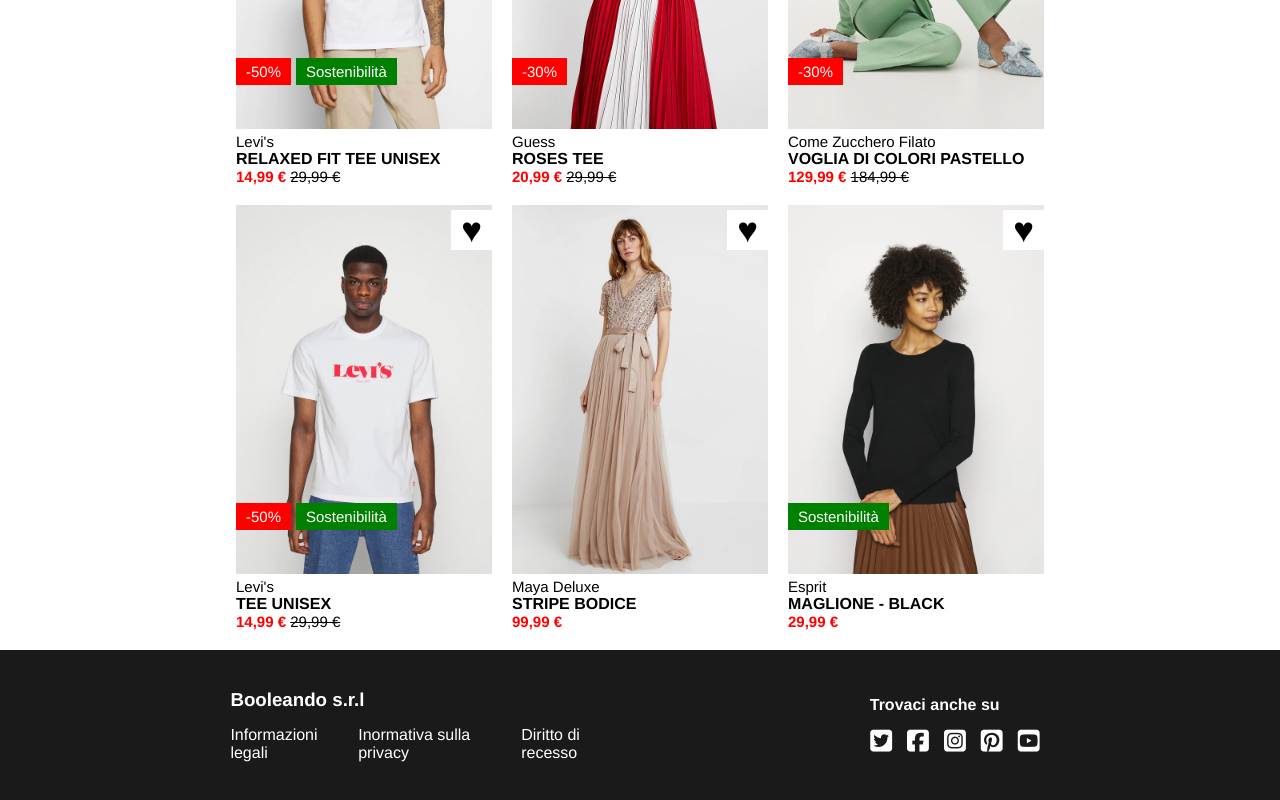
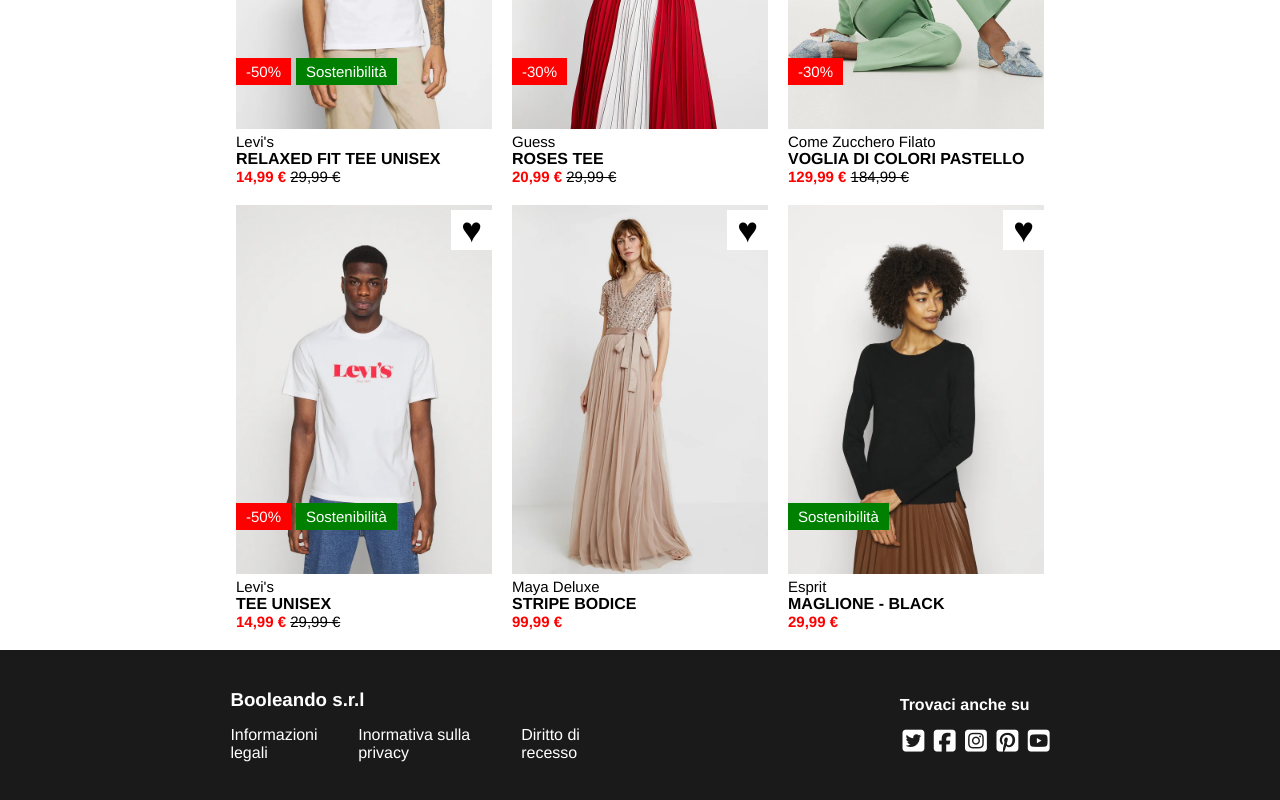
Before and after one commit to Alex-Mihov/html-css-boolando, a plain HTML site: page index.html in a window 1280 px wide. Shown: the part 441-1241 px from the top of the page. Drawn offline with Linux system fonts and the light colour scheme.

Commit message:
fix icons header and social footer

```diff
--- a/css/style.css
+++ b/css/style.css
@@ -64,6 +64,7 @@ nav {
 
 .icon-header i {
     padding-right: 10px;
+
 }
 
 /* regole main */
@@ -224,10 +225,11 @@ h3 {
 
 h4 {
     color: white;
-    margin-right: 50px;
+    margin-right: 20px;
 }
 
-.icon-header i {
+.icon-footer i {
+    color: white;
     font-size: 25px;
     margin-left: 5px;
     margin-top: 15px;
--- a/index.html
+++ b/index.html
@@ -302,7 +302,7 @@
                 Trovaci anche su
             </h4>
 
-            <div class="icon-header" >
+            <div class="icon-footer" >
                 <i class="fa-brands fa-square-twitter"></i>
                 <i class="fa-brands fa-square-facebook"></i>
                 <i class="fa-brands fa-square-instagram"></i>
```
